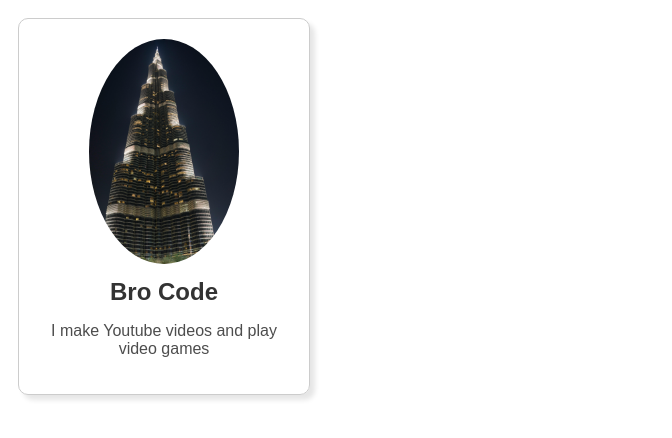
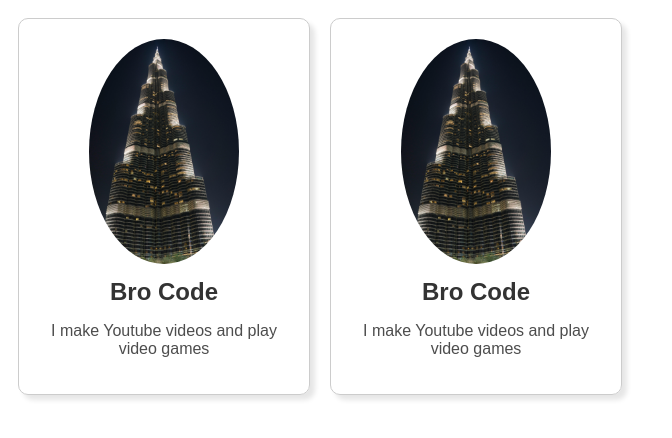
Before and after one commit to NajeebSultan/my-react-app, a React (Vite) app in the folder my-react-app/: page / in a window 1280 px wide. Shown: the top 438 px of the page, without its empty margins (0-672 px from the left). Built offline with nearby package versions, Linux system fonts and the light colour scheme.

Commit message:
Add one more  card component

```diff
--- a/my-react-app/src/App.jsx
+++ b/my-react-app/src/App.jsx
@@ -2,7 +2,10 @@ import Card from './Card.jsx'
 
 function App(){
   return (
+    <>
     <Card/>
+    <Card/>
+    </>
   );
 }
 
```
